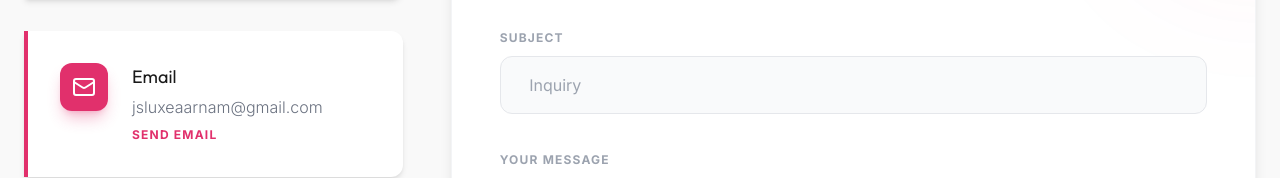
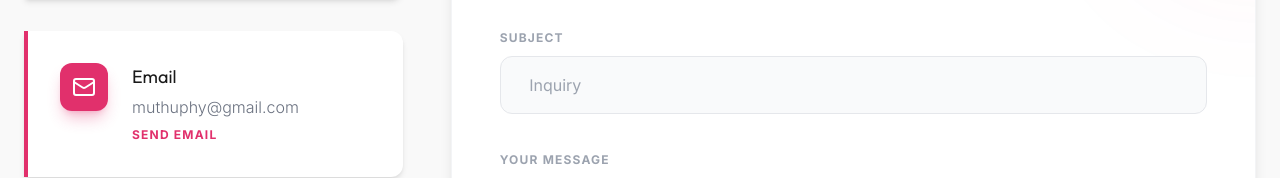
Before and after one commit to Muthupandi33/JSLuxeAarnam, a React (Vite) app: page /contact in a window 1280 px wide. Shown: the part 996-1174 px from the top of the page. Built offline with nearby package versions, Linux system fonts and the light colour scheme; no server answers.

Commit message:
Update email address in Contact component

```diff
--- a/src/pages/Contact.jsx
+++ b/src/pages/Contact.jsx
@@ -86,7 +86,7 @@ const Contact = () => {
                             <div className="p-3 bg-luxury-pink rounded-xl text-white shadow-lg shadow-luxury-pink/30"><Mail size={24} /></div>
                             <div className="min-w-0"> {/* min-w-0 required for flex child truncation/wrap */}
                                 <h4 className="text-luxury-charcoal font-serif text-lg mb-1">Email</h4>
-                                <p className="text-gray-500 font-light break-all">jsluxeaarnam@gmail.com</p>
+                                <p className="text-gray-500 font-light break-all">muthuphy@gmail.com</p>
                                 <a href="mailto:jsluxeaarnam@gmail.com" className="text-luxury-pink text-xs uppercase tracking-widest font-bold mt-2 inline-block hover:underline">Send Email</a>
                             </div>
                         </div>
```
